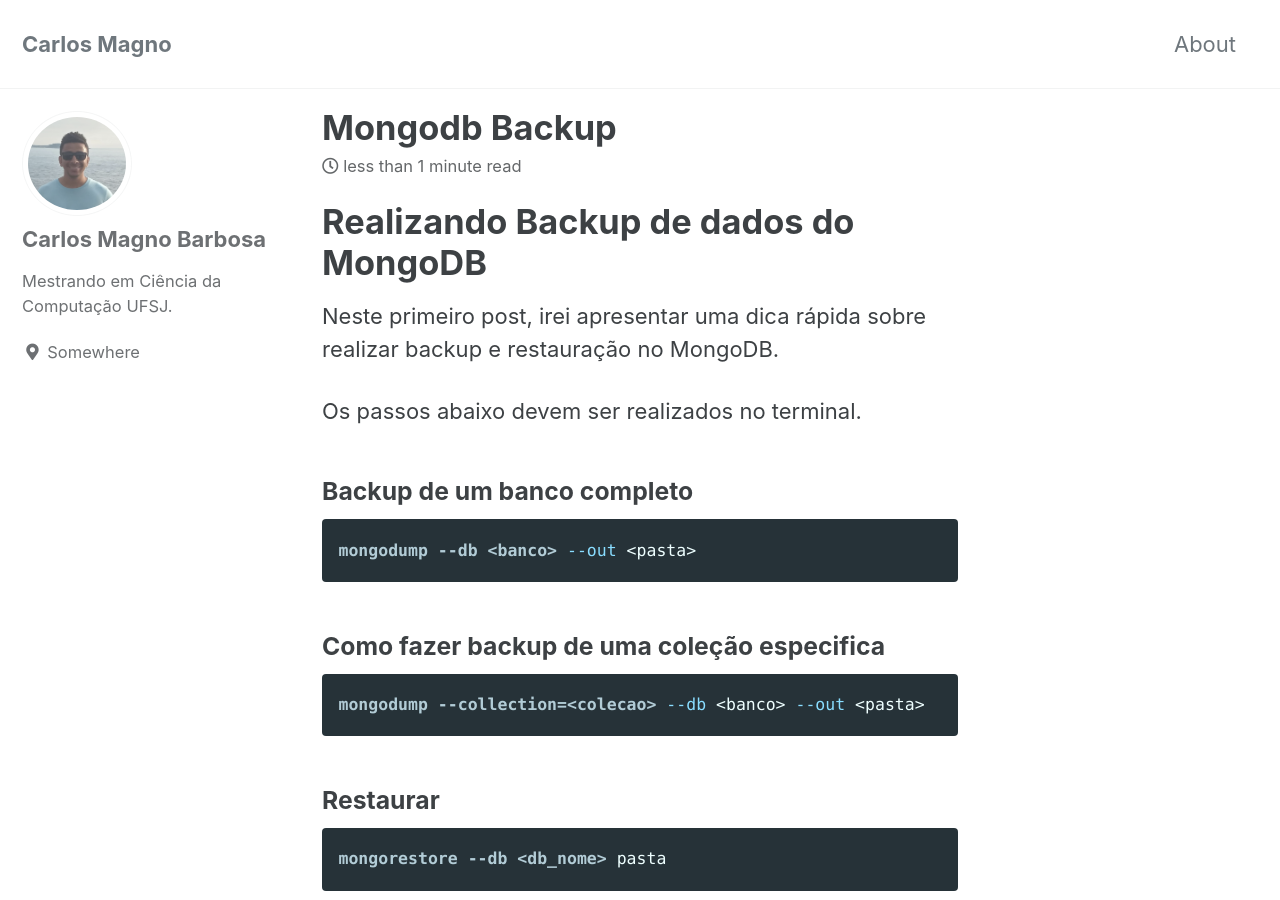
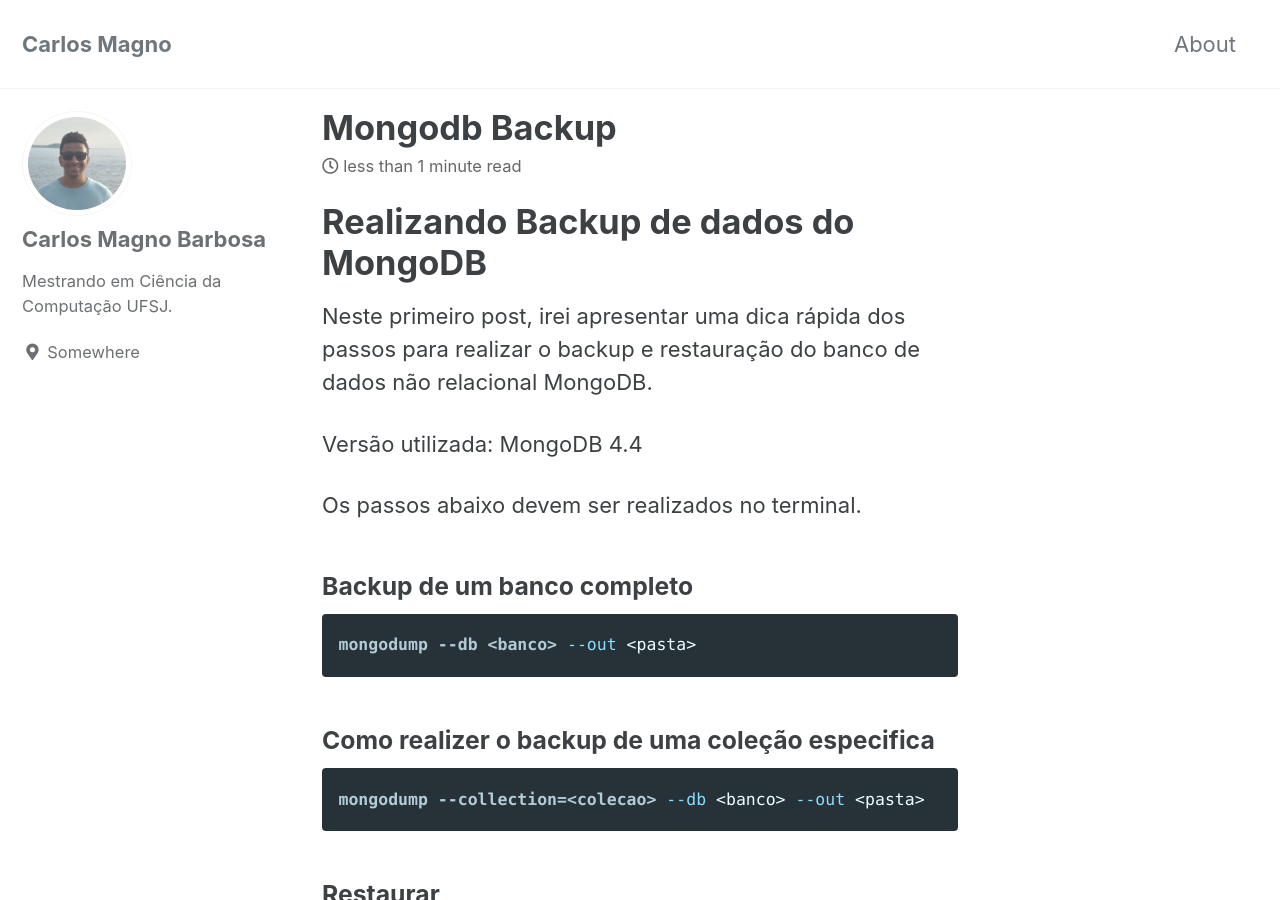
Before and after one commit to cmagnobarbosa/cmagnobarbosa.github.io, a Jekyll site: the page built from _posts/2021-06-21-mongodb-backup.md, in a window 1280 px wide and 900 px high. Built offline with Jekyll 4.4.1, drawn with Linux system fonts in a browser that asks for light colours; cached includes are drawn as plain includes.

Commit message:
Update tutorials related to mongodb and about.md file

````diff
--- a/_posts/2021-06-21-mongodb-backup.md
+++ b/_posts/2021-06-21-mongodb-backup.md
@@ -1,8 +1,10 @@
 # Realizando Backup de dados do MongoDB
 
 
-Neste primeiro post, irei apresentar uma dica rápida sobre realizar
-backup e restauração no MongoDB.
+Neste primeiro post, irei apresentar uma dica rápida dos passos para realizar
+o backup e restauração do banco de dados não relacional MongoDB.
+
+Versão utilizada: MongoDB 4.4
 
 
 Os passos abaixo devem ser realizados no terminal.
@@ -12,7 +14,7 @@ Os passos abaixo devem ser realizados no terminal.
 mongodump --db <banco> --out <pasta>
 ```
 
-### Como fazer backup de uma coleção especifica
+### Como realizer o backup de uma coleção especifica
 ``` console
 mongodump --collection=<colecao> --db <banco> --out <pasta>
 ```
````
Also changed, not shown: _pages/about.md (+2 -0 lines).
